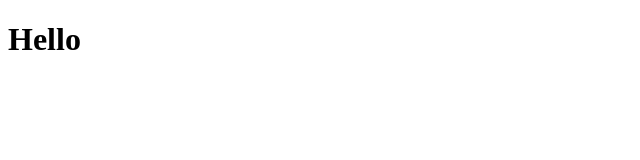
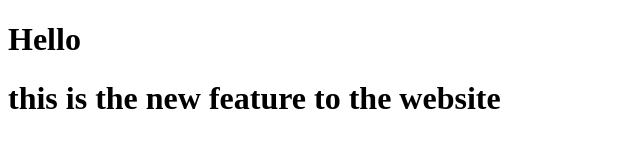
Before and after one commit to syedaliirtaza/eeee, a plain HTML site: page index.html in a window 1280 px wide. Shown: the whole page, without its empty margins (0-640 px from the left). Drawn offline with Linux system fonts and the light colour scheme.

Commit message:
added new feature

```diff
--- a/index.html
+++ b/index.html
@@ -6,5 +6,9 @@
     <title>Open Source Contributioor</title>
     <h1>Hello</h1>
   </head>
-  <body></body>
+  <body>
+    <h1>
+      this is the new feature to the website
+    </h1>
+  </body>
 </html>
```
